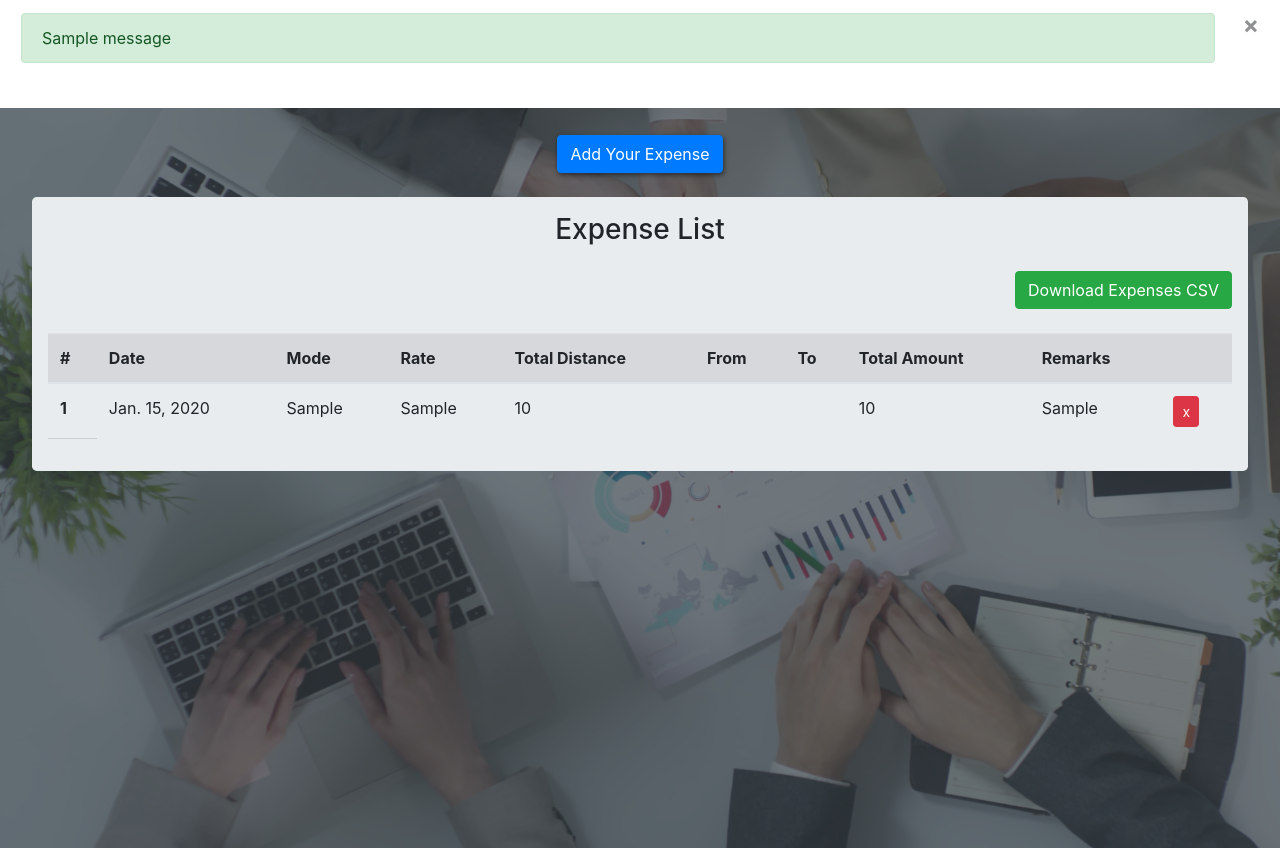
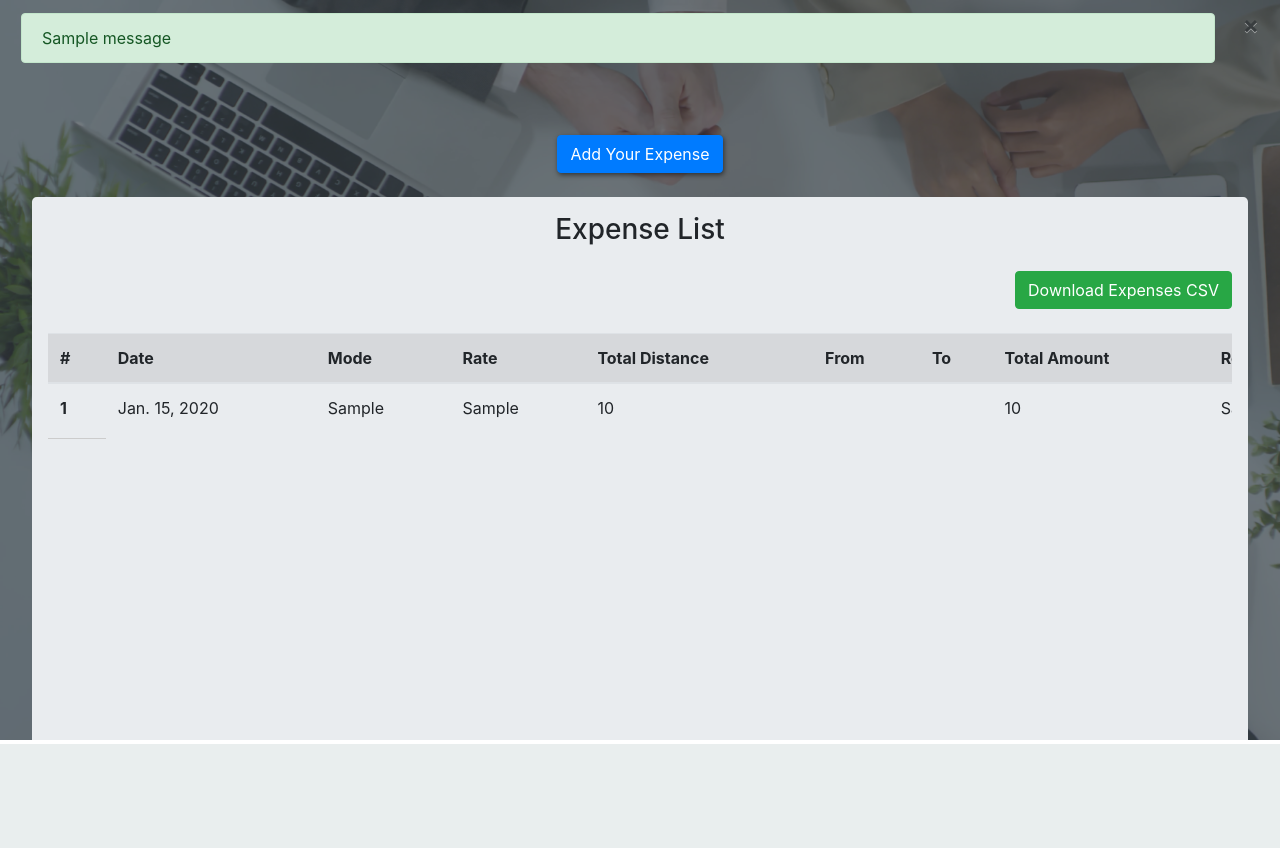
Before and after one commit to Devanshvora03/sales, a Django app: page /expense/ in a window 1280 px wide. Shown: the part 56-904 px from the top of the page. After the commit the page ends 800 px from the top, so only its background shows below. Run offline with Django 3.2, Linux system fonts and the light colour scheme; a user stored in the database is signed in; tables that the repository leaves empty hold one stand-in row (values such as "Sample post"); one stand-in notice (Sample message) is shown; some libraries are stand-ins or nearby versions.

Commit message:
base,expense updated

```diff
--- a/static/css/expense.css
+++ b/static/css/expense.css
@@ -11,7 +11,7 @@
   background-image: url("../img/home.png");
   background-size: cover;
   height: 92.5vh;
-  overflow-x: hidden;
+  overflow: hidden;
   position: relative !important;
 }
 
@@ -32,7 +32,26 @@
   opacity: 1;
   z-index: 1041;
 }
+/* try */
+.container2{
+  width: 100%;
+  height: 58vh;
+  margin: 0 auto;
+  overflow: auto!important;
+  white-space: nowrap;
+}
 
+.content2{
+  width: 1400px;
+  /* height: 1400px;   */
+}
+
+.content2 div {
+  display: inline-block;
+  width: 200px;
+  height: 200px;
+  margin-right: 10px;
+}
 
 /* body {
   padding: 0.2em 2em;
@@ -40,6 +59,7 @@
 @media (max-width: 1199.98px) {
   .container2{
     width: 100%;
+    height: 62vh;
     margin: 0 auto;
     overflow-x: auto!important;
     white-space: nowrap;
@@ -47,6 +67,7 @@
 
   .content2{
     width: 1400px;
+    /* height: 1400px;   */
   }
 
   .content2 div {
--- a/templates/users/base.html
+++ b/templates/users/base.html
@@ -46,21 +46,6 @@
                 </div>
             </div>
         </nav>
-        <!--Any flash messages pop up in any page because this is the base template-->
-        {% if messages %}
-          <div class="alert alert-dismissible" role="alert">
-            {% for message in messages %}
-              {% if message.tags == 'success' %}
-                <div class="alert alert-success">{{ message }}</div>
-              {% else %}
-                <div class="alert alert-danger">{{ message }}</div>
-              {% endif %}
-            {% endfor %}
-            <button type="button" class="close" data-dismiss="alert" aria-label="Close">
-              <span aria-hidden="true">&times;</span>
-            </button>
-          </div>
-        {% endif %}
         {% block content %}
         {% endblock %}
       </div>
--- a/templates/users/expense.html
+++ b/templates/users/expense.html
@@ -68,7 +68,23 @@
 {% comment %} this is for user  {% endcomment %}
 {% comment %} trial {% endcomment %}
 <div class="back-img">
-<div class="m-auto w-100 pad-2 front_1">
+    {% comment %}  {% endcomment %}
+{% if messages %}
+          <div class="front_1 alert alert-dismissible" role="alert">
+            {% for message in messages %}
+              {% if message.tags == 'success' %}
+                <div class="alert alert-success">{{ message }}</div>
+              {% else %}
+                <div class="alert alert-danger">{{ message }}</div>
+              {% endif %}
+            {% endfor %}
+            <button type="button" class="close" data-dismiss="alert" aria-label="Close">
+              <span aria-hidden="true">&times;</span>
+            </button>
+          </div>
+          {% endif %}
+    {% comment %}  {% endcomment %}
+<div class=" w-100 pad-2 front_1">
     <div class="">
         <div class="text-center m-4">
                 <button type="button" class="btn btn-primary m-auto" data-toggle="modal" data-target="#mymodal" >Add Your Expense </button>
```
Also changed, not shown: static/css/home.css (line endings or trailing spaces).
